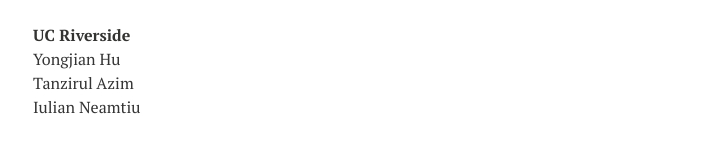
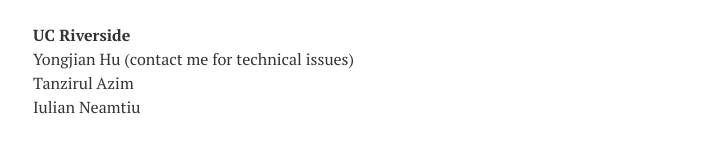
Before and after one commit to YK1007/valera, a plain HTML site: page website/index.html in a window 1280 px wide. Shown: the part 1019-1172 px from the top of the page, without its empty margins (288-991 px from the left). Drawn offline with nearby package versions, Linux system fonts and the light colour scheme.

Commit message:
Update index.html

```diff
--- a/website/index.html
+++ b/website/index.html
@@ -89,7 +89,7 @@
                                         <td><b>UC Riverside</b></td>
                                     </tr>
                                     <tr valign="middle">
-                                        <td><a href="http://www.cs.ucr.edu/~yhu009/">Yongjian Hu</a></td>
+                                        <td><a href="http://www.cs.ucr.edu/~yhu009/">Yongjian Hu</a> (contact me for technical issues)</td>
                                     </tr>
                                     <tr valign="middle">
                                         <td><a href="http://www.cs.ucr.edu/~mazim002/">Tanzirul Azim</a></td>
```
